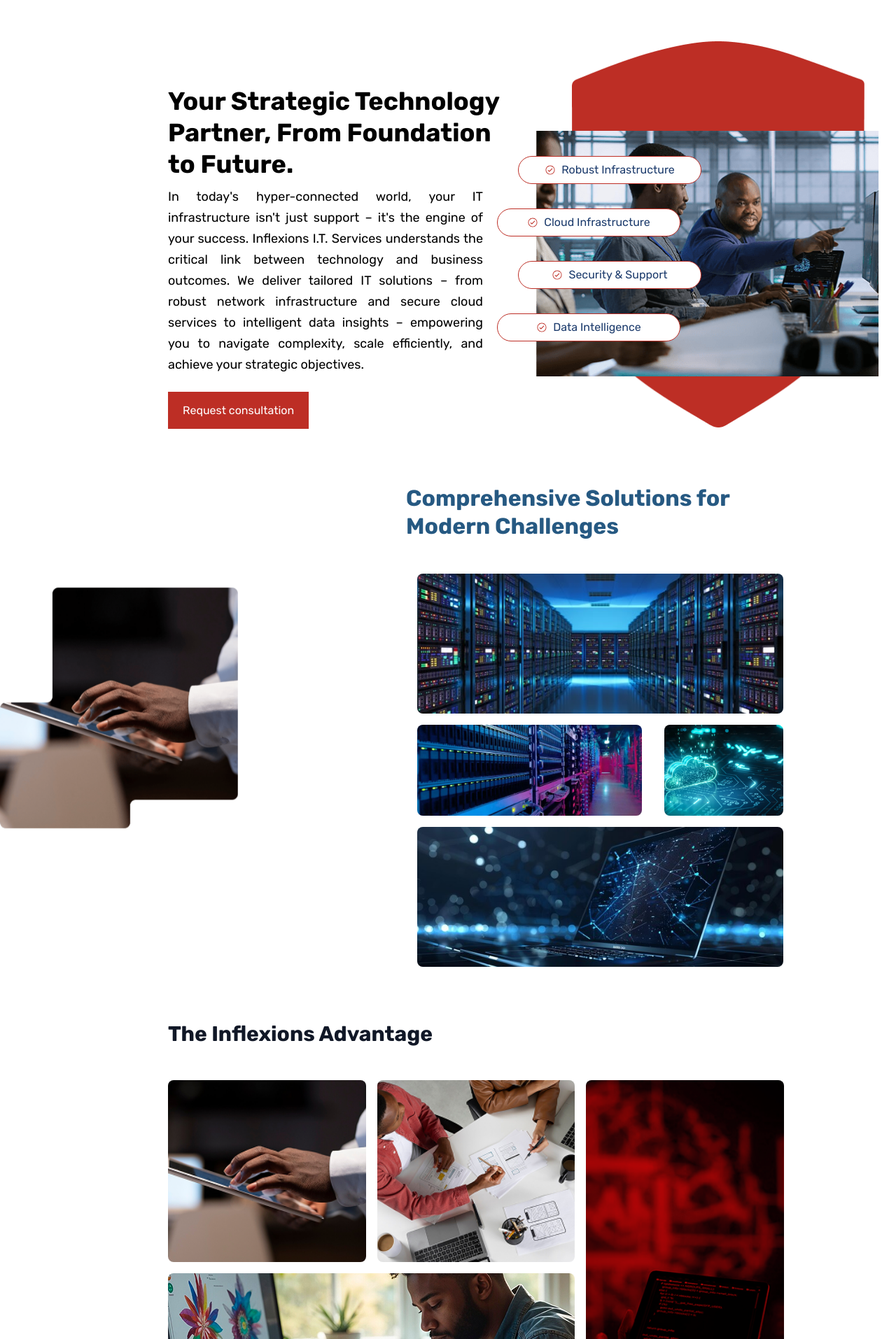
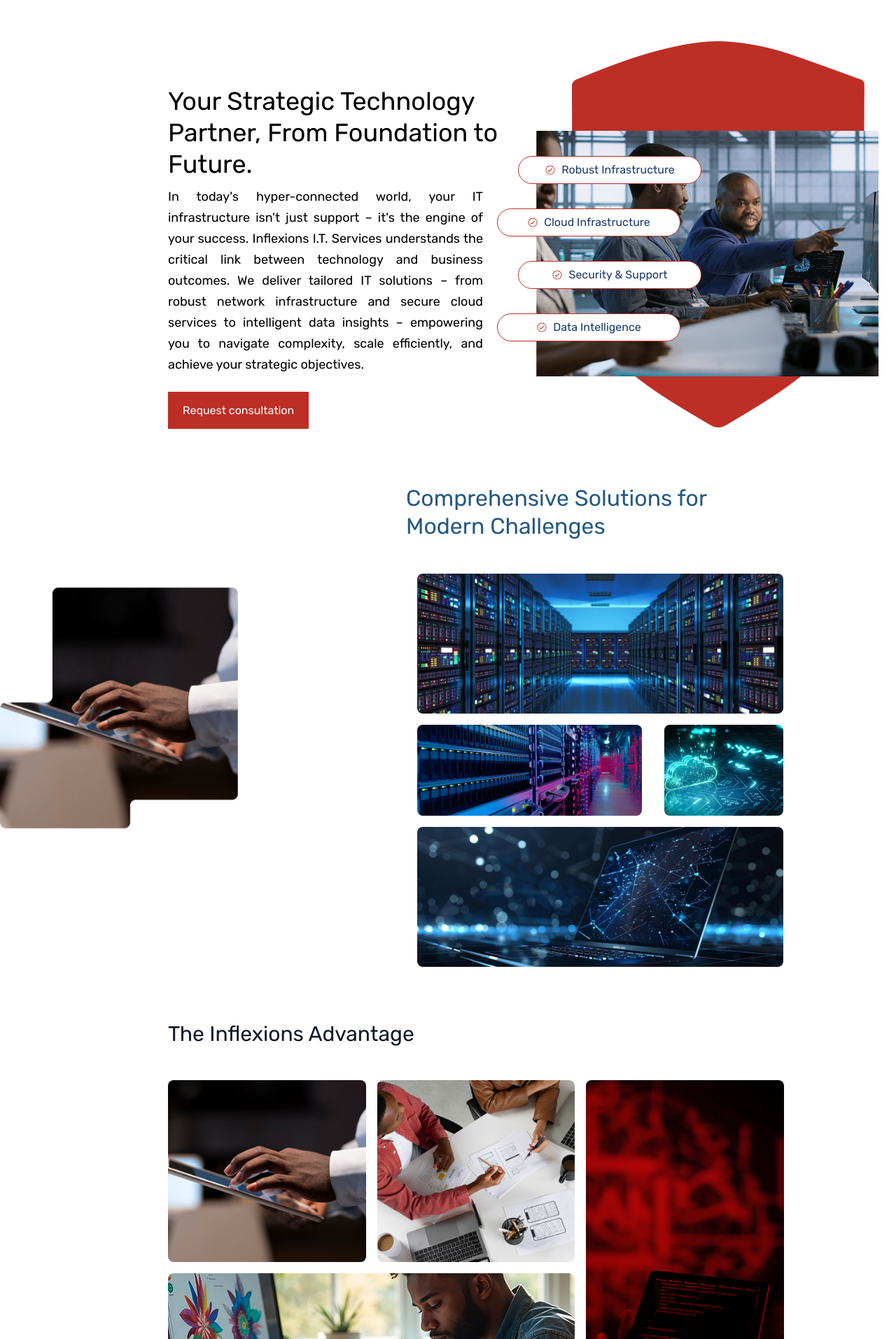
Before and after one commit to ekowtee/inflex, a React (Vite) app: page / in a window 1280 px wide. Shown: the part 846-2760 px from the top of the page at 70% size. Built offline with nearby package versions, Linux system fonts and the light colour scheme; what tailwindcss-motion would draw is missing.

Commit message:
Update Home.jsx

```diff
--- a/src/pages/Home.jsx
+++ b/src/pages/Home.jsx
@@ -141,7 +141,7 @@
                             className={`
                 ${base}
                 ${secTitleIn ? "translate-y-0 opacity-100 delay-[800ms]" : "translate-y-[50px] opacity-0"}
-                lg:w-[500px] lg:h-[144px] lg:text-[36px] md:text-[28px] text-[24px] lg:leading-[45px] font-bold mb-2 py-2
+                lg:w-[500px] lg:h-[144px] lg:text-[36px] md:text-[28px] text-[24px] lg:leading-[45px] font-normal mb-2 py-2
               `}
                         >
                             Your Strategic Technology Partner, From Foundation to Future.
@@ -266,7 +266,7 @@
                 </div>
                 <div className="flex-1 py-4 md:py-10 lg:py-20 lg:pl-[200px] px-4 md:px-8 lg:px-0">
                     <div className='flex flex-col gap-8 w-full lg:w-[700px] 4xl:w-[600px] lg:h-[700px]'>
-                        <h2 className="lg:w-[500px] lg:h-[93px] lg:text-[32px] md:text-[32px] text-[20px] 4xl:ml-24 lg:leading-[40px] font-bold text-[#265982]">
+                        <h2 className="lg:w-[500px] lg:h-[93px] lg:text-[32px] md:text-[32px] text-[20px] 4xl:ml-24 lg:leading-[40px] font-normal text-[#265982]">
                             Comprehensive Solutions for Modern Challenges
                         </h2>
                         <div className="lg:w-[555px] 4xl:w-full 4xl:ml-[92px] lg:ml-0 md:ml-0 ml-0 4xl:space-y-8 lg:space-y-4 space-y-4">
@@ -278,7 +278,7 @@
 
             <section className="container mx-auto px-4 lg:pl-[240px] 4xl:pl-[240px] lg:pr-[160px] py-12">
                 {/* Heading */}
-                <h2 className="md:text-3xl 4xl:text-5xl font-bold text-gray-900 mb-12">
+                <h2 className="md:text-3xl 4xl:text-5xl font-normal text-gray-900 mb-12">
                     The Inflexions
                     Advantage
                 </h2>
@@ -355,7 +355,7 @@
                                 }
           text-lg sm:text-xl md:text-2xl lg:text-[43px]
           leading-snug md:leading-tight lg:leading-[43px]
-          font-bold text-white
+          font-normal text-white
         `}
                         >
                             Ready to Transform Your Technology Landscape?
```
